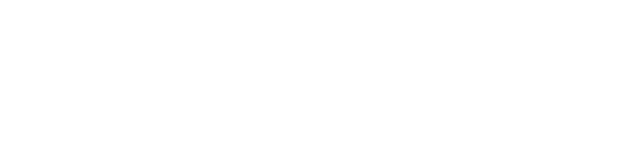
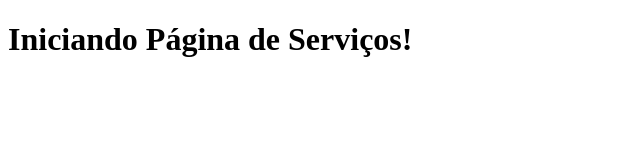
Before and after one commit to willyannnz/curso-de-git-guia-do-programador, a plain HTML site: page servicos.html in a window 1280 px wide. Shown: the whole page, without its empty margins (0-640 px from the left). Drawn offline with Linux system fonts and the light colour scheme.

Commit message:
Titulando pagina

```diff
--- a/servicos.html
+++ b/servicos.html
@@ -3,9 +3,9 @@
 <head>
     <meta charset="UTF-8">
     <meta name="viewport" content="width=device-width, initial-scale=1.0">
-    <title>Document</title>
+    <title>Serviços</title>
 </head>
 <body>
-
+    <h1>Iniciando Página de Serviços!</h1>
 </body>
 </html>
```
